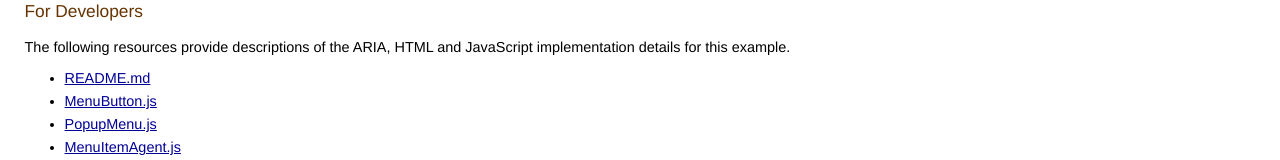
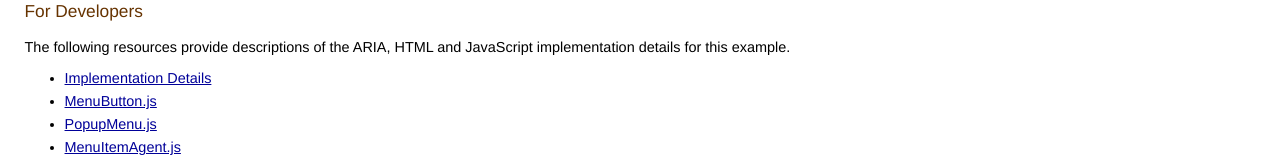
Before and after one commit to oaa-examples/menu-button, a plain HTML site: page example-actions.html in a window 1280 px wide. Shown: the part 933-1093 px from the top of the page. Drawn offline with Linux system fonts and the light colour scheme.

Commit message:
Replace README link with Implementation Details

```diff
--- a/example-actions.html
+++ b/example-actions.html
@@ -75,7 +75,7 @@
     <h3>For Developers</h3>
     <p>The following resources provide descriptions of the ARIA, HTML and JavaScript implementation details for this example.</p>
     <ul>
-    <li><a href="README.md">README.md</a></li>
+    <li><a href="implementation.html">Implementation Details</a></li>
     <li><a href="https://github.com/oaa-examples/menu-button-popup-menu/blob/gh-pages/scripts/MenuButton.js">MenuButton.js</a></li>
     <li><a href="https://github.com/oaa-examples/menu-button-popup-menu/blob/gh-pages/scripts/PopupMenu.js">PopupMenu.js</a></li>
     <li><a href="https://github.com/oaa-examples/menu-button-popup-menu/blob/gh-pages/scripts/MenuItemAgent.js">MenuItemAgent.js</a></li>
```
